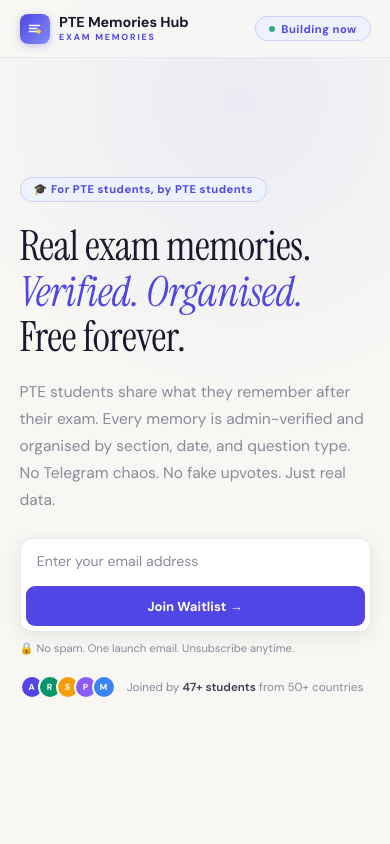
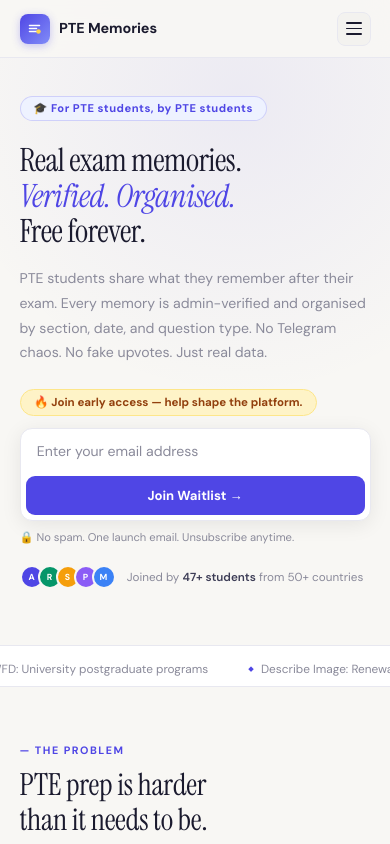
Before and after one commit to ptememoriesapp/ptememories, a Next.js app: page / in a window 390 px wide. Shown: the top 844 px of the page. Built offline with nearby package versions, Linux system fonts and the light colour scheme.

Commit message:
Added SEO

```diff
--- a/src/app/about/page.jsx
+++ b/src/app/about/page.jsx
@@ -130,7 +130,7 @@
       </section>
 
       <footer className={styles.footer}>
-        <div className={styles.footerLogo}>📝 PTE Memories Hub</div>
+        <div className={styles.footerLogo}>📝 PTE Memories</div>
         <div className={styles.footerLinks}>
           <Link href="/memories" className={styles.footerLink}>Memories</Link>
           <Link href="/how-it-works" className={styles.footerLink}>How It Works</Link>
--- a/src/app/how-it-works/page.jsx
+++ b/src/app/how-it-works/page.jsx
@@ -77,7 +77,7 @@
   },
   {
     q: 'Will this always be free?',
-    a: 'Yes. PTE Memories Hub is a community resource built to help students, not to monetize them. There will never be a paywall, premium tier, or paid access. This is a commitment, not just a launch promise.',
+    a: 'Yes. PTE Memories is a community resource built to help students, not to monetize them. There will never be a paywall, premium tier, or paid access. This is a commitment, not just a launch promise.',
   },
   {
     q: 'Can I share anonymously?',
@@ -191,7 +191,7 @@
       </section>
 
       <footer className={styles.footer}>
-        <div className={styles.footerLogo}>📝 PTE Memories Hub</div>
+        <div className={styles.footerLogo}>📝 PTE Memories</div>
         <div className={styles.footerLinks}>
           <Link href="/memories" className={styles.footerLink}>Memories</Link>
           <Link href="/how-it-works" className={styles.footerLink}>How It Works</Link>
--- a/src/app/layout.jsx
+++ b/src/app/layout.jsx
@@ -2,13 +2,53 @@
 import '../styles/globals.css'
 import Nav from '../components/Nav'
 
+const siteUrl = 'https://ptememories.com'
+
 export const metadata = {
-  title: 'PTE Memories Hub — Real Exam Memories, Verified & Free',
-  description: 'PTE students share what they remember after their exam. Every memory is admin-verified and organised by section, date, and question type.',
-  icons: {
-    icon: '/favicon.svg',
-    shortcut: '/favicon.svg',
+  metadataBase: new URL(siteUrl),
+  title: {
+    default: 'PTE Memories — Real Exam Memories, Verified & Free',
+    template: '%s | PTE Memories',
   },
+  description: 'PTE students share what they remember after their exam. Every memory is admin-verified and organised by section, date, and question type. Free forever. No Telegram chaos.',
+  keywords: [
+    'PTE exam memories', 'PTE Academic', 'PTE preparation', 'PTE practice',
+    'PTE speaking questions', 'PTE writing questions', 'PTE listening questions',
+    'PTE reading questions', 'PTE exam 2026', 'PTE study', 'Pearson VUE PTE',
+    'PTE Write from Dictation', 'PTE Read Aloud', 'PTE Retell Lecture',
+    'PTE exam questions', 'PTE memories bank', 'free PTE prep',
+  ],
+  authors: [{ name: 'PTE Memories' }],
+  creator: 'PTE Memories',
+  publisher: 'PTE Memories',
+  robots: {
+    index: true,
+    follow: true,
+    googleBot: {
+      index: true,
+      follow: true,
+      'max-video-preview': -1,
+      'max-image-preview': 'large',
+      'max-snippet': -1,
+    },
+  },
+  openGraph: {
+    type: 'website',
+    locale: 'en_US',
+    url: siteUrl,
+    siteName: 'PTE Memories',
+    title: 'PTE Memories — Real Exam Memories, Verified & Free',
+    description: 'PTE students share what they remember after their exam. Admin-verified, organised by section and date. Free forever.',
+    images: [{ url: '/og-image.png', width: 1200, height: 630, alt: 'PTE Memories' }],
+  },
+  twitter: {
+    card: 'summary_large_image',
+    title: 'PTE Memories — Real Exam Memories, Verified & Free',
+    description: 'PTE students share what they remember after their exam. Admin-verified, organised by section and date. Free forever.',
+    images: ['/og-image.png'],
+  },
+  icons: { icon: '/favicon.svg', shortcut: '/favicon.svg', apple: '/favicon.svg' },
+  alternates: { canonical: siteUrl },
 }
 
 export default function RootLayout({ children }) {
@@ -16,9 +56,27 @@
     <html lang="en">
       <head>
         <link rel="icon" type="image/svg+xml" href="/favicon.svg" />
+        <meta name="theme-color" content="#4F46E5" />
         <link
           href="https://fonts.googleapis.com/css2?family=Instrument+Serif:ital@0;1&family=DM+Sans:opsz,wght@9..40,300;9..40,400;9..40,500;9..40,600;9..40,700&display=swap"
           rel="stylesheet"
+        />
+        <script
+          type="application/ld+json"
+          dangerouslySetInnerHTML={{
+            __html: JSON.stringify({
+              '@context': 'https://schema.org',
+              '@type': 'WebSite',
+              name: 'PTE Memories',
+              url: siteUrl,
+              description: 'PTE students share what they remember after their exam. Admin-verified memories organised by section, date, and question type.',
+              potentialAction: {
+                '@type': 'SearchAction',
+                target: siteUrl + '/memories?q={search_term_string}',
+                'query-input': 'required name=search_term_string',
+              },
+            }),
+          }}
         />
       </head>
       <body>
--- a/src/app/memories/page.jsx
+++ b/src/app/memories/page.jsx
@@ -101,7 +101,7 @@
       </div>
 
       <footer className={styles.footer}>
-        <div className={styles.footerLogo}>📝 PTE Memories Hub</div>
+        <div className={styles.footerLogo}>📝 PTE Memories</div>
         <div className={styles.footerLinks}>
           <Link href="/memories" className={styles.footerLink}>Memories</Link>
           <Link href="/how-it-works" className={styles.footerLink}>How It Works</Link>
--- a/src/app/page.jsx
+++ b/src/app/page.jsx
@@ -35,6 +35,7 @@
             <p className={styles.heroSub}>
               PTE students share what they remember after their exam. Every memory is admin-verified and organised by section, date, and question type. No Telegram chaos. No fake upvotes. Just real data.
             </p>
+            <div className={styles.earlyAccess}>🔥 Join early access — help shape the platform.</div>
             <WaitlistForm source="hero" placeholder="Enter your email address" btnText="Join Waitlist →" />
             <p className={styles.formNote}>🔒 No spam. One launch email. Unsubscribe anytime.</p>
 
@@ -142,7 +143,7 @@
               ))}
             </div>
             <div className={`${styles.psCard} ${styles.psGood}`}>
-              <div className={styles.psLabel}>✅ With PTE Memories Hub</div>
+              <div className={styles.psLabel}>✅ With PTE Memories</div>
               {[
                 'One organized, searchable platform — filter by section, date, question type instantly',
                 'Frequency tracking — "9 people on 9 different dates confirmed this" is real data',
@@ -208,7 +209,7 @@
                   <span className={styles.dotY} />
                   <span className={styles.dotG} />
                 </div>
-                <div className={styles.chromeUrl}>ptememorieshub.com/memories</div>
+                <div className={styles.chromeUrl}>/memories</div>
                 <div className={styles.chromeSecure}>🔒 Secure</div>
               </div>
 
@@ -343,6 +344,7 @@
         <h2 className={styles.ctaTitle}>Be first to know<br />when we <em>launch.</em></h2>
         <p className={styles.ctaSub}>Join students from India, Australia, Canada, UK and 50+ countries.</p>
         <div className={styles.ctaFormWrap}>
+          <div className={styles.earlyAccessDark}>🔥 Join early access — help shape the platform.</div>
           <WaitlistForm source="cta" theme="dark" placeholder="your@email.com" btnText="Notify Me →" />
           <p className={styles.ctaNote}>No spam. One launch email. That&apos;s it.</p>
         </div>
@@ -350,7 +352,7 @@
 
       {/* FOOTER */}
       <footer className={styles.footer}>
-        <div className={styles.footerLogo}>📝 PTE Memories Hub</div>
+        <div className={styles.footerLogo}>📝 PTE Memories</div>
         <div className={styles.footerLinks}>
           <Link href="/memories" className={styles.footerLink}>Memories</Link>
           <Link href="/how-it-works" className={styles.footerLink}>How It Works</Link>
--- a/src/app/page.module.css
+++ b/src/app/page.module.css
@@ -444,7 +444,35 @@
 
 
 
-/* ── FEATURES ── */
+/* ── EARLY ACCESS ── */
+.earlyAccess {
+  display: inline-flex;
+  align-items: center;
+  gap: 0.4rem;
+  font-size: 0.78rem;
+  font-weight: 700;
+  color: #92400E;
+  background: #FEF3C7;
+  border: 1px solid #FDE68A;
+  padding: 0.3rem 0.85rem;
+  border-radius: 20px;
+  margin-bottom: 0.75rem;
+}
+
+.earlyAccessDark {
+  display: inline-flex;
+  align-items: center;
+  font-size: 0.78rem;
+  font-weight: 700;
+  color: #FCD34D;
+  background: rgba(252,211,77,.1);
+  border: 1px solid rgba(252,211,77,.25);
+  padding: 0.3rem 0.85rem;
+  border-radius: 20px;
+  margin-bottom: 0.85rem;
+}
+
+
 .featGrid { display: grid; grid-template-columns: repeat(3,1fr); gap: .9rem; margin-top: 2.2rem; }
 .featCard { background: var(--bg); border: 1px solid var(--border); border-radius: 14px; padding: 1.4rem; transition: transform .2s, box-shadow .2s, background .2s; }
 .featCard:hover { transform: translateY(-3px); box-shadow: var(--shadow-md); background: var(--white); }
@@ -481,7 +509,26 @@
   .peekLeft { padding-top: 0; }
   .mockupCards { max-height: 360px; }
 }
+
+@media (max-width: 768px) {
+  .hero { padding: 6rem 5vw 3.5rem; min-height: auto; }
+  .heroTitle { font-size: clamp(2rem, 8vw, 3rem); }
+  .heroSub { font-size: .88rem; }
+  .section { padding: 3.5rem 5vw; }
+  .peekSection { padding: 3.5rem 5vw; }
+  .mockupFilters { gap: .35rem; overflow-x: auto; flex-wrap: nowrap; padding: .65rem .85rem; }
+  .mfChip { font-size: .68rem; padding: .26rem .65rem; white-space: nowrap; }
+  .mfSearch { display: none; }
+  .ctaSection { padding: 4rem 5vw; }
+  .ctaTitle { font-size: clamp(1.8rem, 6vw, 2.8rem); }
+  .footer { flex-direction: column; align-items: flex-start; gap: .75rem; }
+}
+
 @media (max-width: 600px) {
   .featGrid { grid-template-columns: 1fr; }
+  .psGrid { grid-template-columns: 1fr; }
+  .wlStrip { flex-wrap: wrap; }
   .mockupFilters { display: none; }
+  .browserMockup { border-radius: 10px; }
+  .earlyAccess { font-size: .72rem; }
 }
--- a/src/components/BrowserMockup.jsx
+++ b/src/components/BrowserMockup.jsx
@@ -1,7 +1,7 @@
 // src/components/BrowserMockup.jsx
 import styles from './BrowserMockup.module.css'
 
-export default function BrowserMockup({ url = 'ptememorieshub.com/memories', children }) {
+export default function BrowserMockup({ url = '/memories', children }) {
   return (
     <div className={styles.mockup}>
       {/* Browser chrome top bar */}
--- a/src/components/Nav.jsx
+++ b/src/components/Nav.jsx
@@ -2,10 +2,12 @@
 'use client'
 import Link from 'next/link'
 import { usePathname } from 'next/navigation'
+import { useState } from 'react'
 import styles from './Nav.module.css'
 
 export default function Nav() {
   const pathname = usePathname()
+  const [menuOpen, setMenuOpen] = useState(false)
 
   const links = [
     { href: '/', label: 'Home' },
@@ -15,6 +17,7 @@
   ]
 
   return (
+    <>
       <nav className={styles.nav}>
         <Link href="/" className={styles.logo}>
           <div className={styles.logoIcon}>
@@ -24,11 +27,12 @@
             </svg>
           </div>
           <div className={styles.logoText}>
-          <span className={styles.logoName}>PTE Memories Hub</span>
+            <span className={styles.logoName}>PTE Memories</span>
             <span className={styles.logoSub}>Exam Memories</span>
           </div>
         </Link>
 
+        {/* Desktop links */}
         <div className={styles.links}>
           {links.map(({ href, label }) => (
             <Link
@@ -41,10 +45,40 @@
           ))}
         </div>
 
+        <div className={styles.navRight}>
           <div className={styles.pill}>
             <span className={styles.dot} />
             Building now
           </div>
+
+          {/* Mobile hamburger */}
+          <button
+            className={styles.burger}
+            onClick={() => setMenuOpen(o => !o)}
+            aria-label="Toggle menu"
+          >
+            <span className={`${styles.burgerLine} ${menuOpen ? styles.burgerTop : ''}`} />
+            <span className={`${styles.burgerLine} ${menuOpen ? styles.burgerMid : ''}`} />
+            <span className={`${styles.burgerLine} ${menuOpen ? styles.burgerBot : ''}`} />
+          </button>
+        </div>
       </nav>
+
+      {/* Mobile dropdown menu */}
+      {menuOpen && (
+        <div className={styles.mobileMenu}>
+          {links.map(({ href, label }) => (
+            <Link
+              key={href}
+              href={href}
+              className={`${styles.mobileLink} ${pathname === href ? styles.mobileLinkActive : ''}`}
+              onClick={() => setMenuOpen(false)}
+            >
+              {label}
+            </Link>
+          ))}
+        </div>
+      )}
+    </>
   )
 }
--- a/src/components/Nav.module.css
+++ b/src/components/Nav.module.css
@@ -6,13 +6,15 @@
   display: flex;
   align-items: center;
   justify-content: space-between;
-  padding: 0.85rem 5vw;
+  padding: 0.75rem 5vw;
   background: rgba(248, 247, 244, 0.93);
   backdrop-filter: blur(20px);
   border-bottom: 1px solid var(--border);
   height: var(--nav-height);
+  gap: 1rem;
 }
 
+/* ── Logo ── */
 .logo {
   display: flex;
   align-items: center;
@@ -22,13 +24,10 @@
 }
 
 .logoIcon {
-  width: 30px;
-  height: 30px;
+  width: 30px; height: 30px;
   background: linear-gradient(135deg, #4F46E5, #818CF8);
   border-radius: 8px;
-  display: flex;
-  align-items: center;
-  justify-content: center;
+  display: flex; align-items: center; justify-content: center;
   flex-shrink: 0;
   box-shadow: 0 2px 8px rgba(79,70,229,.3);
 }
@@ -55,10 +54,13 @@
   color: var(--indigo);
 }
 
+/* ── Desktop links ── */
 .links {
   display: flex;
   align-items: center;
   gap: 0.25rem;
+  flex: 1;
+  justify-content: center;
 }
 
 .link {
@@ -69,16 +71,18 @@
   padding: 0.4rem 0.75rem;
   border-radius: 8px;
   transition: all 0.15s;
+  white-space: nowrap;
 }
 
-.link:hover {
-  color: var(--ink);
-  background: var(--off);
-}
+.link:hover { color: var(--ink); background: var(--off); }
+.active { color: var(--indigo) !important; background: var(--indigo-bg) !important; }
 
-.active {
-  color: var(--indigo) !important;
-  background: var(--indigo-bg) !important;
+/* ── Right side ── */
+.navRight {
+  display: flex;
+  align-items: center;
+  gap: 0.75rem;
+  flex-shrink: 0;
 }
 
 .pill {
@@ -93,11 +97,11 @@
   display: flex;
   align-items: center;
   gap: 0.4rem;
+  white-space: nowrap;
 }
 
 .dot {
-  width: 6px;
-  height: 6px;
+  width: 6px; height: 6px;
   border-radius: 50%;
   background: var(--green);
   animation: blink 1.8s infinite;
@@ -109,6 +113,76 @@
   50% { opacity: 0.3; }
 }
 
+/* ── Hamburger ── */
+.burger {
+  display: none;
+  flex-direction: column;
+  justify-content: center;
+  align-items: center;
+  gap: 4px;
+  width: 34px; height: 34px;
+  background: var(--off);
+  border: 1px solid var(--border);
+  border-radius: 8px;
+  cursor: pointer;
+  padding: 0;
+  transition: background 0.15s;
+}
+.burger:hover { background: var(--border); }
+
+.burgerLine {
+  width: 16px; height: 1.5px;
+  background: var(--ink);
+  border-radius: 2px;
+  display: block;
+  transition: all 0.25s;
+  transform-origin: center;
+}
+
+.burgerTop  { transform: translateY(5.5px) rotate(45deg); }
+.burgerMid  { opacity: 0; transform: scaleX(0); }
+.burgerBot  { transform: translateY(-5.5px) rotate(-45deg); }
+
+/* ── Mobile dropdown ── */
+.mobileMenu {
+  position: fixed;
+  top: var(--nav-height);
+  left: 0; right: 0;
+  z-index: 99;
+  background: rgba(248, 247, 244, 0.97);
+  backdrop-filter: blur(20px);
+  border-bottom: 1px solid var(--border);
+  display: flex;
+  flex-direction: column;
+  padding: 0.5rem 5vw 1rem;
+  animation: slideDown 0.2s ease;
+}
+
+@keyframes slideDown {
+  from { opacity: 0; transform: translateY(-8px); }
+  to   { opacity: 1; transform: translateY(0); }
+}
+
+.mobileLink {
+  font-size: 0.95rem;
+  font-weight: 500;
+  color: var(--ink-soft);
+  text-decoration: none;
+  padding: 0.75rem 0;
+  border-bottom: 1px solid var(--border);
+  transition: color 0.15s;
+}
+.mobileLink:last-child { border-bottom: none; }
+.mobileLink:hover { color: var(--indigo); }
+.mobileLinkActive { color: var(--indigo); font-weight: 700; }
+
+/* ── Responsive ── */
 @media (max-width: 768px) {
   .links { display: none; }
+  .burger { display: flex; }
+  .pill { display: none; }
 }
+
+@media (max-width: 480px) {
+  .logoSub { display: none; }
+}
```
Also changed, not shown: src/app/memories/page.module.css (+10 -0 lines), src/app/robots.js (added, +7 -0 lines), src/app/sitemap.js (added, +11 -0 lines). Lines whose indentation alone changed are shown as unchanged.
